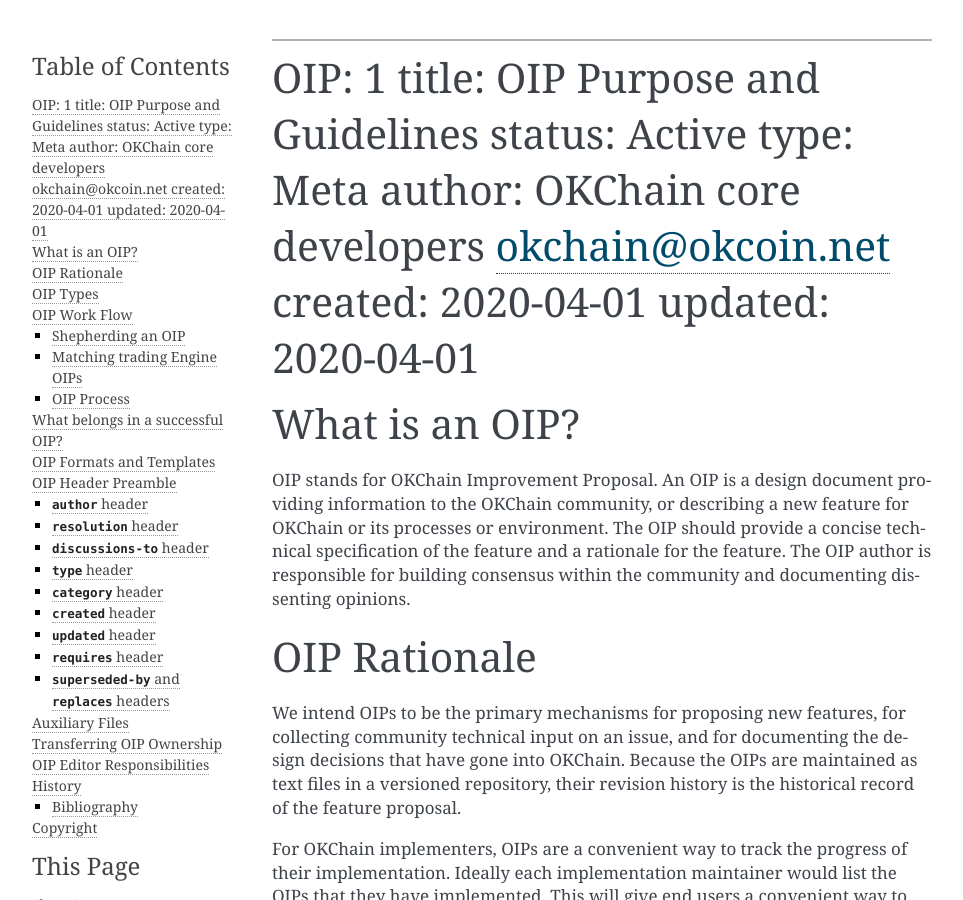
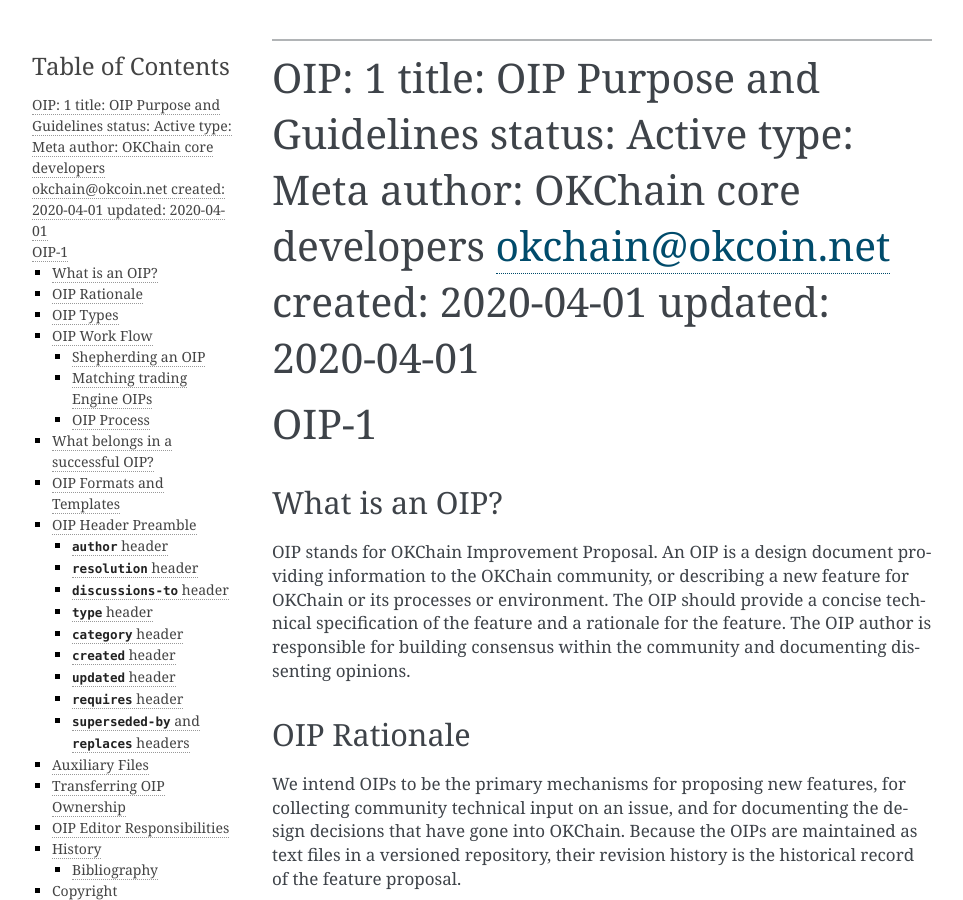
Before and after one commit to okx/KIPs, a Sphinx documentation site: the page built from docs/active/OIP-1.md, in a window 1280 px wide and 900 px high. Shown: the whole window, without its empty margins (148-1111 px from the left). Built offline with Sphinx 7.4.7, drawn with Linux system fonts in a browser that asks for light colours.

Commit message:
add title for oip-1

```diff
--- a/docs/active/OIP-1.md
+++ b/docs/active/OIP-1.md
@@ -7,6 +7,7 @@
 created: 2020-04-01
 updated: 2020-04-01
 ---
+# OIP-1
 
 ## What is an OIP?
 
```
